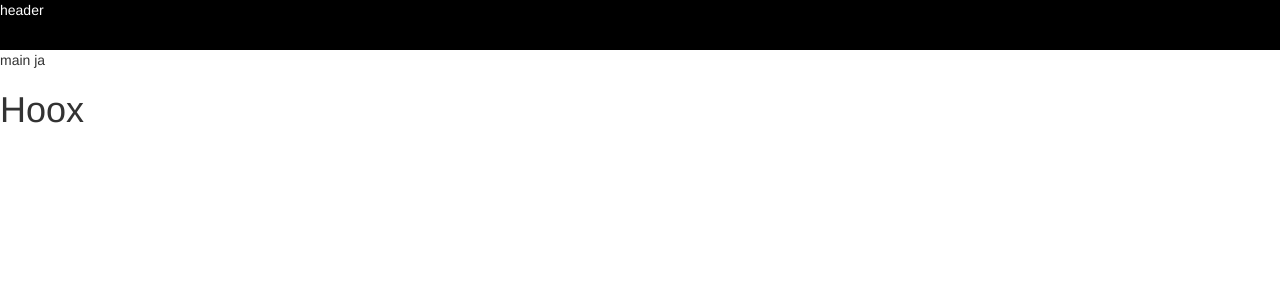
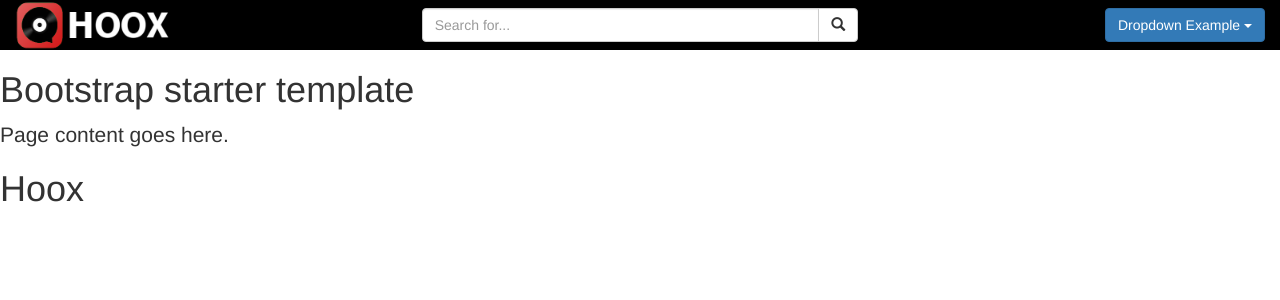
Before and after one commit to anakinskyh/hoox, a Node server app: page / in a window 1280 px wide. Shown: the top 300 px of that part. Run offline with Node 20, Linux system fonts and the light colour scheme; the page is wider than the window, and the part outside it is not shown; some libraries are stand-ins or nearby versions.

Commit message:
set main template

```diff
--- a/web/package.json
+++ b/web/package.json
@@ -13,15 +13,17 @@
   "dependencies": {
     "axios": "^0.16.1",
     "client-oauth2": "^4.0.0",
+    "ejs": "^1.0.0",
+    "ejs-locals": "^1.0.2",
     "express": "^4.15.2",
+    "express-partials": "^0.3.0",
     "grenade": "^0.1.1",
     "react": "^15.5.3",
     "react-bootstrap": "^0.30.8",
     "react-dom": "^15.5.3",
     "react-facebook-login-component": "^0.6.0",
     "simple-oauth2": "^1.1.0",
-    "webpack-dev-server": "^2.4.2",
-    "ejs": "^1.0.0"
+    "webpack-dev-server": "^2.4.2"
   },
   "devDependencies": {
     "babel-core": "^6.24.1",
--- a/web/server.js
+++ b/web/server.js
@@ -1,8 +1,11 @@
 
 var express = require('express');
 var app = express();
+var engine = require('ejs-locals');
+
 
 // set the view engine to ejs
+app.engine('ejs', engine);
 app.set('view engine', 'ejs');
 app.use('/', express.static('views'));
 
@@ -11,7 +14,7 @@ app.use('/', express.static('views'));
 
 // index page
 app.get('/', function(req, res) {
-    res.render('index');
+    res.render('main');
 });
 
 // about page
--- a/web/views/css/style.css
+++ b/web/views/css/style.css
@@ -1,4 +1,32 @@
+body{
+    width: 100%;
+}
 #header{
     background-color: #000000;
     height: 50px;
 }
+#header div[class*="col"] {
+    padding: 0px;
+}
+
+#logo img {
+    height: 50px;
+    padding-left: 30px;
+}
+
+#search{
+    position: relative;
+}
+
+#search-box{
+    position: absolute;
+    top: 8px;
+}
+#user{
+    position: relative;
+}
+#user-box{
+    position: absolute;
+    top: 8px;
+    right: 30px;
+}
--- a/web/views/index.ejs
+++ b/web/views/index.ejs
@@ -11,12 +11,34 @@
 
 </head>
 <body>
-    <div id="header">
-        <p style="color:white">header</p>
+    <div id="header" class="row">
+        <div id="logo" class="col-xs-4 col-sm-4 col-md-4 col-lg-4">
+            <img src="images/logo/HOOX.png">
+        </div>
+        <div id="search" class="col-xs-4 col-sm-4 col-md-4 col-lg-4">
+            <div id="search-box" class="input-group">
+                <input type="text" class="form-control" placeholder="Search for...">
+                <span class="input-group-btn">
+                <button class="btn btn-default" type="button"><i class="glyphicon glyphicon-search"></i></button>
+                </span>
+            </div><!-- /input-group -->
+
+        </div>
+        <div id="user" class="col-xs-4 col-sm-4 col-md-4 col-lg-4">
+            <div id="user-box" class="dropdown">
+                <button class="btn btn-primary dropdown-toggle" type="button" data-toggle="dropdown">Dropdown Example
+                    <span class="caret"></span></button>
+                <ul class="dropdown-menu">
+                    <li><a href="#">HTML</a></li>
+                    <li><a href="#">CSS</a></li>
+                    <li><a href="#">JavaScript</a></li>
+                </ul>
+            </div>
+        </div>
     </div>
 
     <div id="content">
-        <% include main %>
+        <%- body %>
     </div>
 
 
--- a/web/views/main.ejs
+++ b/web/views/main.ejs
@@ -1 +1,4 @@
-main ja
+<% layout('index') -%>
+
+<h1>Bootstrap starter template</h1>
+<p class="lead">Page content goes here.</p>
```
